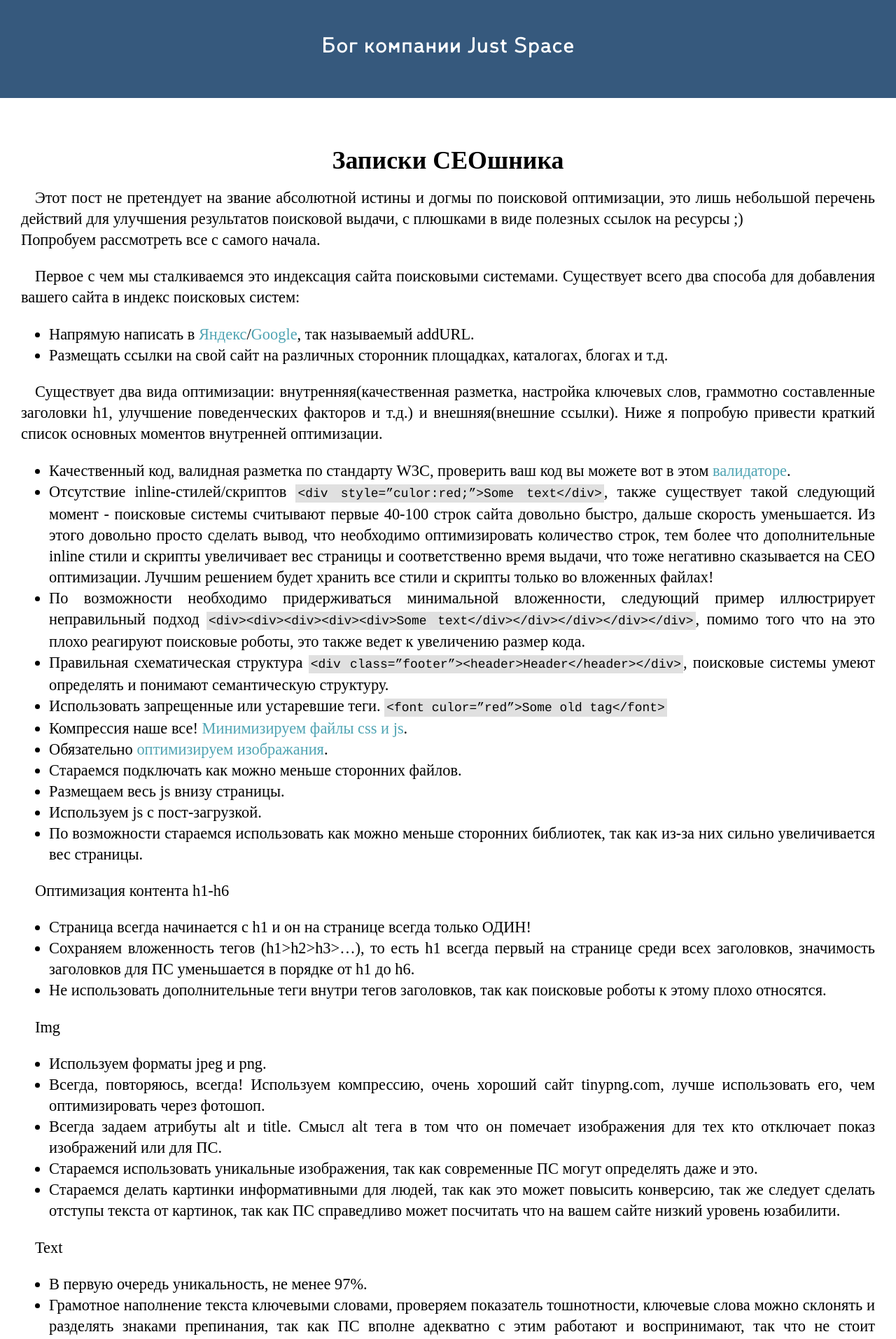
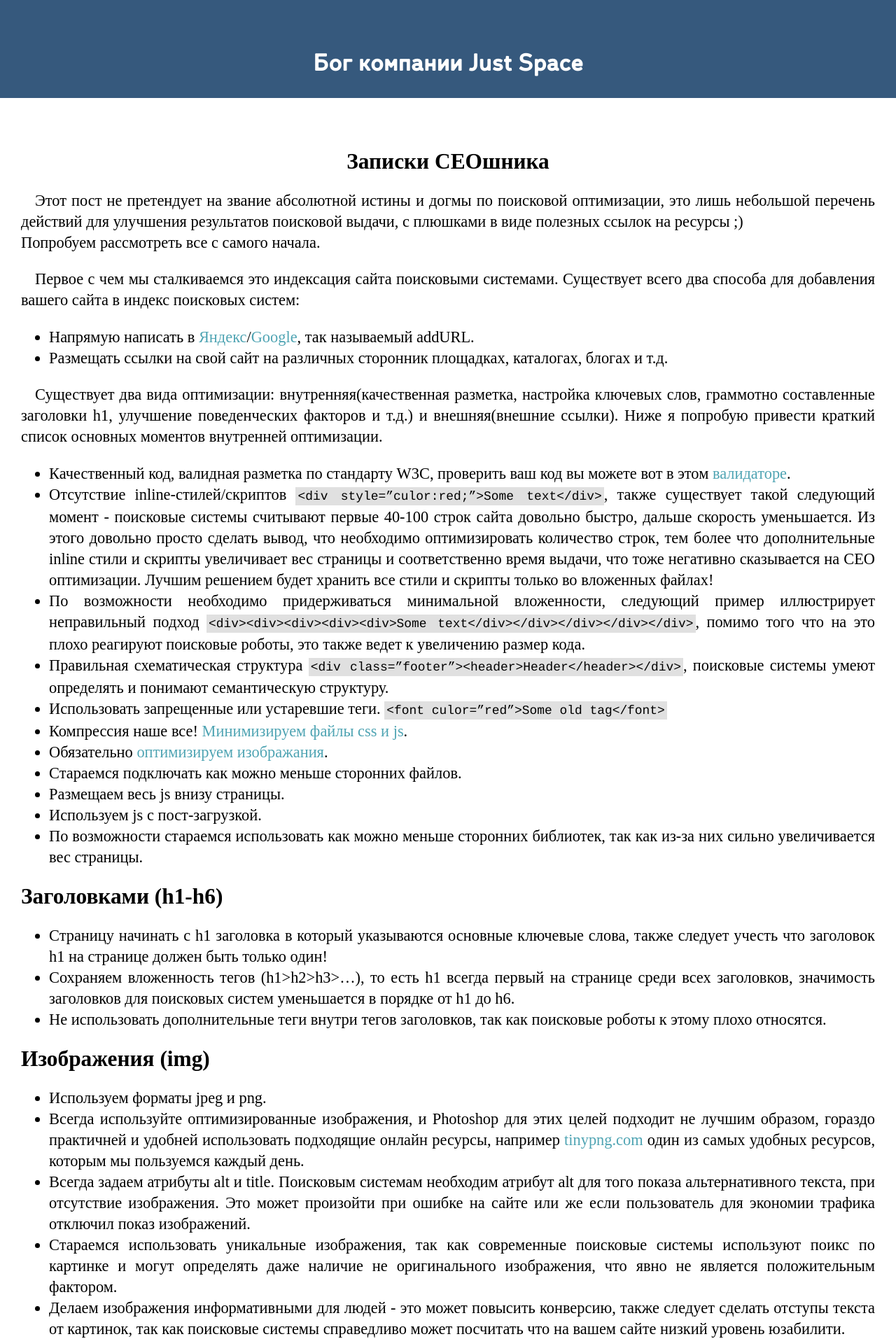
Before and after one commit to AkpoFlash/just-space, a PHP site: page /blog/seo.php in a window 1280 px wide. Shown: the top 1913 px of the page at 70% size. Run offline with PHP 8.4, Linux system fonts and the light colour scheme; data that the repository does not hold is empty; some libraries are stand-ins or nearby versions.

Commit message:
Поправил заголовки на главной странице.

```diff
--- a/blog/index.php
+++ b/blog/index.php
@@ -5,7 +5,7 @@
 	<body>
 
 		<div class="blog-head">
-			<span>Бог компании Just Space</span>
+			<h1>Бог компании Just Space</h1>
 		</div>
 
 		<div class="blog-article">
--- a/blog/seo.php
+++ b/blog/seo.php
@@ -4,10 +4,10 @@
 ?>
     <body>
         <div class="blog-head">
-            <span>Бог компании Just Space</span>
+            <h1>Бог компании Just Space</h1>
         </div>
         <div class="blog-article">
-            <h1 class="blog-title">Записки СЕОшника</h1>
+            <h2 class="blog-title">Записки СЕОшника</h2>
             <p>
                 Этот пост не претендует на звание абсолютной истины и догмы по поисковой оптимизации, это лишь небольшой перечень действий для улучшения результатов поисковой выдачи, с плюшками в виде полезных ссылок на ресурсы ;)
                 <br>
@@ -66,14 +66,13 @@
                 </ul>
             </p>
             <p>
-                Оптимизация контента
-                h1-h6
+                <h2>Заголовками (h1-h6)</h2>
                 <ul>
                     <li>
-                        Страница всегда начинается с h1 и он на странице всегда только ОДИН!
+                        Страницу начинать с h1 заголовка в который указываются основные ключевые слова, также следует учесть что заголовок h1 на странице должен быть только один!
                     </li>
                     <li>
-                        Сохраняем вложенность тегов (h1&gt;h2&gt;h3&gt;…), то есть h1 всегда первый на странице среди всех заголовков, значимость заголовков для ПС уменьшается в порядке от h1 до h6.
+                        Сохраняем вложенность тегов (h1&gt;h2&gt;h3&gt;…), то есть h1 всегда первый на странице среди всех заголовков, значимость заголовков для поисковых систем уменьшается в порядке от h1 до h6.
                     </li>
                     <li>
                         Не использовать дополнительные теги внутри тегов заголовков, так как поисковые роботы к этому плохо относятся.
@@ -81,53 +80,54 @@
                 </ul>
             </p>
             <p>
-                Img
+                <h2>Изображения (img)</h2>
                 <ul>
                     <li>
                         Используем форматы  jpeg и png.
                     </li>
                     <li>
-                        Всегда, повторяюсь, всегда! Используем компрессию, очень хороший сайт tinypng.com, лучше использовать его, чем оптимизировать через фотошоп.
+                        Всегда используйте оптимизированные изображения, и Photoshop для этих целей подходит не лучшим образом, гораздо практичней и удобней использовать подходящие онлайн ресурсы, например <a href="https://tinypng.com/">tinypng.com</a> один из самых удобных ресурсов, которым мы пользуемся каждый день.
                     </li>
                     <li>
-                        Всегда задаем атрибуты alt и title. Смысл alt тега в том что он помечает изображения для тех кто отключает показ изображений или для ПС.
+                        Всегда задаем атрибуты alt и title. Поисковым системам необходим атрибут alt для того показа альтернативного текста, при отсутствие изображения. Это может произойти при ошибке на сайте или же если пользователь для экономии трафика отключил показ изображений.
                     </li>
                     <li>
-                        Стараемся использовать уникальные изображения, так как современные ПС могут определять даже и это.
+                        Стараемся использовать уникальные изображения, так как современные поисковые системы используют поикс по картинке и могут определять даже наличие не оригинального изображения, что явно не является положительным фактором.
                     </li>
                     <li>
-                        Стараемся делать картинки информативными для людей, так как это может повысить конверсию, так же следует сделать отступы текста от картинок, так как ПС справедливо может посчитать что на вашем сайте низкий уровень юзабилити.
+                        Делаем изображения информативными для людей - это может повысить конверсию, также следует сделать отступы текста от картинок, так как поисковые системы справедливо может посчитать что на вашем сайте низкий уровень юзабилити.
                     </li>
                 </ul>
             </p>
             <p>
-                Text
+                <h2>Контентом (текст)</h2>
                 <ul>
                     <li>
-                        В первую очередь уникальность, не менее 97%.
+                        В первую очередь весь текс должен быть уникальным, не менее 97%.
                     </li>
                     <li>
-                        Грамотное наполнение текста ключевыми словами, проверяем показатель тошнотности, ключевые слова можно склонять и разделять знаками препинания, так как ПС вполне адекватно с этим работают и воспринимают, так что не стоит злоупотреблять кривыми ключевыми словами.
+                        Грамотное наполнение текста ключевыми словами, проверяем показатель тошнотности, ключевые слова можно писать неучитывая падежи, склонения и т.п., так как поисковые системы вполне адекватно с этим работают и воспринимают.
+                        Не стоит злоупотреблять кривыми ключевыми словами.
                     </li>
                     <li>
-                        Разделяем текст на разделы, структуризируем текст.
+                        Разделяем текст на разделы, структуризируем текст. Используем теги &lt;p&gt; или &lt;div&gt;
                     </li>
                     <li>
                         Ссылки должны выделяться от основного текста визуально, лучше всего делать классический вариант с подчеркиванием.
                     </li>
                     <li>
-                        Использовать контрастные цвета для цвета и фона, иначе может засчитаться как скрытый текс и ПС раздают за это бан!
+                        Использовать контрастные цвета для цвета и фона, иначе может засчитаться как скрытый текс, а за это дают бан!
                     </li>
                 </ul>
             </p>
             <p>
-                Стили
+                <h2>Стили</h2>
                 <ul>
                     <li>
                         Важные элементы выделяются strong и em, выделать все ключи strong неправильно, так как может восприниматься как переспамленый текс, лучше выделять целыми предложенями. Не обязательно strong быть жирным или em быть курсивом. Впервую очедь это нужно для голосовых читалок.
                     </li>
                     <li>
-                        Использовать ul вместо ul, когда это возможно.
+                        Использовать ul вместо ol, когда это возможно.
                     </li>
                     <li>
                         Все теги заголовков должны отличаться по стилю(размером)
@@ -135,22 +135,22 @@
                 </ul>
             </p>
             <p>
-                Meta
+                <h2>Meta теги</h2>
                 <ul>
                     <li>
                         Главный тег это title, закидываем туда ключи, это тег самый главный на всей странице! Title не должен повторяться на сайте, то есть title уникальные. Оптимальный размер 60 символов, так как вмещается в выдаче Яндекс.
                     </li>
                     <li>
-                        Не используем Стоп-символы (| и .), ПС воспринимает этот символ как стоп-символ и бьют title на две части.
+                        Не используем Стоп-символы (| и .), поисковые системы воспринимает этот символ как стоп-символ и бьют title на две части.
                     </li>
                     <li>
                         Title должен тематически соответствовать h1 и общей тематике сайта.
                     </li>
                     <li>
-                        Google любит description, так что всегда его задаем
+                        Google любит description, так что всегда его задаем.
                     </li>
                     <li>
-                        Оптимальный размер description это 170 символов, не насыщать его ключевыми словами, это именно описание страницы, которое должно помогать ПС для индексирования, пишем сюда ценную инфу.
+                        Оптимальный размер description это 170 символов, не насыщать его ключевыми словами, это именно описание страницы, которое должно помогать поисковым системам с индексированием, пишем сюда ценную информацию.
                     </li>
                     <li>
                         Keywords разделяем только запятыми и не заспамляем ключевыми словами, не нужно писать в разных склонения, пишем в инфинитиве.
@@ -158,10 +158,10 @@
                 </ul>
             </p>
             <p>
-                URL
+                <h2>Формирование URL</h2>
                 <ul>
                     <li>
-                        Транслитерация это хорошо, может быть плюс от ПС.
+                        Транслитерация это хорошо, может быть плюс от поисковых систем.
                     </li>
                     <li>
                         Url ведущий на определенную страницу должна соответствовать тематике этой странице.
@@ -172,19 +172,29 @@
                 </ul>
             </p>
             <p>
-                Ошибки
+                <h2>Обработка ошибки</h2>
                 <ul>
                     <li>
-                        Обязательно наличие 404 ошибки
+                        Очень желательно наличие страницы с оформлением 404 ошибки.
                     </li>
                     <li>
-                        Должна быть навигация на страницах ошибки
+                        Должна быть навигация на страницах ошибки, чтобы пользователь мог вернуться обратно на сайт.
                     </li>
                     <li>
-                        Страницы ошибок должны возвращать правильные header
+                        Страницы ошибок должны возвращать правильные header.
                     </li>
                 </ul>
-                Robots sitemap htaccess
+            </p>
+            <p>
+                <h2>Robots sitemap htaccess</h2>
+            <ul>
+                <li>
+                    Желательно наличие файла robots.txt и sitemap.xml, корректность эти файлов можно проверить в инструментах разработчика Google или Яндекс.
+                </li>
+                <li>
+                    Файлы .htaccess требует тонкой настройки, но особенно часто в нем приходится выставлять редиректы, в основном следует использовать 301 редирект, поисковые сети наиболее лояльны к нему.
+                </li>
+            </ul>
             </p>
         </div>
 <?
```
